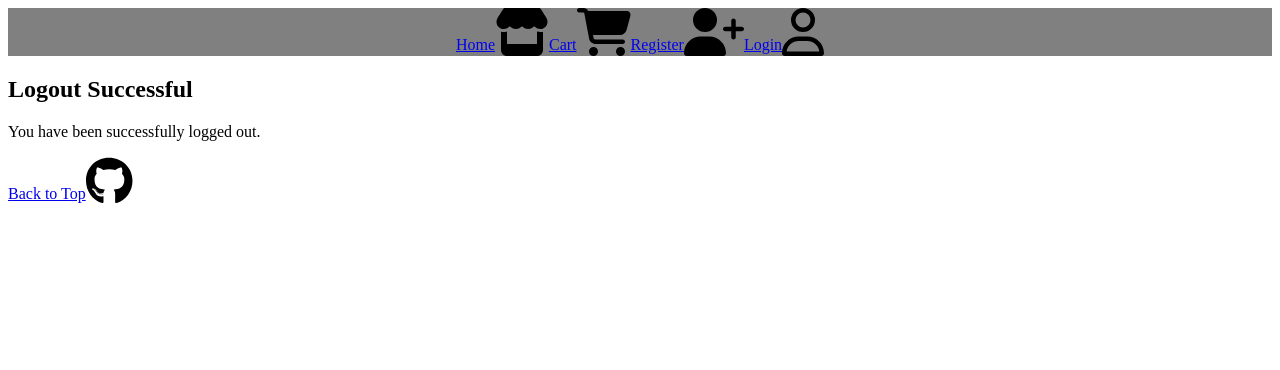
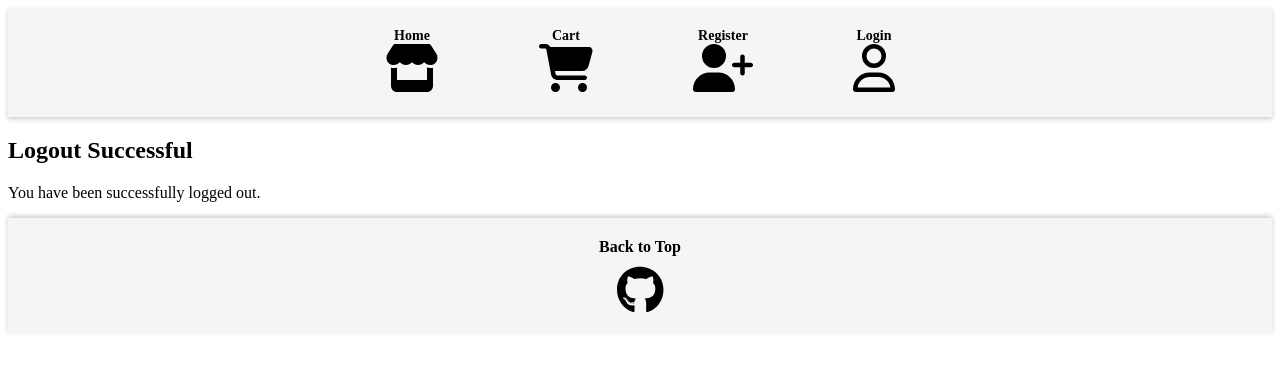
Before and after one commit to CPatterson94/Its_A_Shoe_In, a React (Vite) app: page /logout in a window 1280 px wide. Shown: the top 370 px of the page. Built offline with nearby package versions, Linux system fonts and the light colour scheme; no server answers.

Commit message:
nav and footer styling

```diff
--- a/src/client/components/navigation/NavLoggedIn.jsx
+++ b/src/client/components/navigation/NavLoggedIn.jsx
@@ -8,19 +8,19 @@ import { faUser } from '@fortawesome/free-solid-svg-icons';
 
 function NavLoggedIn() {
   return (
-    <nav>
-      <div>
-        <Link to="/"className="NavLink">
-        Home
-          <FontAwesomeIcon icon={faStore} size="3x" style={{ color: "#000000" }} />
-        </Link>
-        <Link to="/cart"className="NavLink">
-        Cart
-             <FontAwesomeIcon icon={faCartShopping} size="3x" style={{ color: "#000000" }} />
+    <nav className="navbar">
+    <div className="nav-list">
+    <Link to="/"className="nav-link">
+    <span className="link-text">Home</span>
+      <FontAwesomeIcon icon={faStore} size="3x" style={{ color: "#000000" }} className="nav-icon"/>
+      </Link>
+          <Link to="/cart"className="nav-link">
+          <span className="link-text">Cart</span>
+             <FontAwesomeIcon icon={faCartShopping} size="3x" style={{ color: "#000000" }}className="nav-icon" />
           </Link>
-          <Link to="/account"className="NavLink">
-          Account
-             <FontAwesomeIcon icon={faUser} size="3x" style={{ color: "#000000" }} />
+          <Link to="/account"className="nav-link">
+          <span className="link-text">Account</span>
+             <FontAwesomeIcon icon={faUser} size="3x" style={{ color: "#000000" }} className="nav-icon"/>
           </Link>
       </div>
     </nav>
--- a/src/client/components/navigation/NavLoggedOut.jsx
+++ b/src/client/components/navigation/NavLoggedOut.jsx
@@ -10,23 +10,23 @@ function NavLoggedOut() {
 
   return (
     <>
-      <nav>
-        <div>
-        <Link to="/"className="NavLink">
-        Home
-          <FontAwesomeIcon icon={faStore} size="3x" style={{ color: "#000000" }} />
+      <nav className="navbar">
+        <div className="nav-list">
+        <Link to="/"className="nav-link">
+        <span className="link-text">Home</span>
+          <FontAwesomeIcon icon={faStore} size="3x" style={{ color: "#000000" }} className="nav-icon"/>
         </Link>
-          <Link to="/cart"className="NavLink">
-          Cart
-             <FontAwesomeIcon icon={faCartShopping} size="3x" style={{ color: "#000000" }} />
+          <Link to="/cart"className="nav-link">
+          <span className="link-text">Cart</span>
+             <FontAwesomeIcon icon={faCartShopping} size="3x" style={{ color: "#000000" }}className="nav-icon" />
           </Link>
-          <Link to={"/register"}className="NavLink">
-          Register
-          <FontAwesomeIcon icon={faUserPlus} size="3x" style={{ color: "#000000" }} />
+          <Link to={"/register"}className="nav-link">
+          <span className="link-text">Register</span>
+          <FontAwesomeIcon icon={faUserPlus} size="3x" style={{ color: "#000000" }}className="nav-icon" />
           </Link>
-          <Link to="/login" className="NavLink">
-          Login
-             <FontAwesomeIcon icon={faUser} size="3x" style={{ color: "#000000" }} />
+          <Link to="/login" className="nav-link">
+          <span className="link-text">Login</span>
+             <FontAwesomeIcon icon={faUser} size="3x" style={{ color: "#000000" }}className="nav-icon" />
           </Link>
         </div>
       </nav>
--- a/src/client/components/navigation/footer.jsx
+++ b/src/client/components/navigation/footer.jsx
@@ -4,7 +4,7 @@ import { faGithub } from '@fortawesome/free-brands-svg-icons';
 
 function Footer() {
     return (
-        <footer>
+        <footer className = "footer">
             <a href="#top">Back to Top</a>
             <a href="https://github.com/CPatterson94/Its_A_Shoe_In" target="_blank" rel="noopener noreferrer" className="git">
                 <FontAwesomeIcon icon={faGithub} size="3x" style={{ color: "#000000" }} />
--- a/src/client/style/footer.scss
+++ b/src/client/style/footer.scss
@@ -0,0 +1,24 @@
+
+.footer {
+    background-color: whitesmoke;
+    color: #fff;
+    padding: 20px;
+    text-align: center;
+    box-shadow: 0 -2px 5px rgba(0, 0, 0, 0.2)
+  }
+
+  .footer a {
+    color: black;
+    text-decoration: none;
+    margin: 0 10px;
+    font-weight: bold;
+  }
+
+  .footer a:hover {
+    color: #ccc;
+  }
+
+  .footer .git {
+    margin-top: 10px;
+    display: block;
+  }
--- a/src/client/style/nav.scss
+++ b/src/client/style/nav.scss
@@ -1,5 +1,34 @@
-nav {
+
+.navbar {
+  background-color: whitesmoke;
+  padding: 10px 20px;
+  box-shadow: 0 2px 5px rgba(0, 0, 0, 0.2);
+}
+
+.nav-list {
+  list-style-type: none;
+  padding: 0;
+  margin: 0;
   display: flex;
-  justify-content: space-around;
-  background-color: grey;
+  justify-content: center;
 }
+
+.nav-link {
+  text-decoration: none;
+  color: black;
+  padding: 10px 50px;
+  display: flex;
+  flex-direction: column;
+  align-items: center;
+}
+
+
+.nav-icon {
+  margin-bottom: 5px;
+}
+
+.link-text {
+  font-size: 14px;
+  font-weight: bold;
+  text-align: center;
+}
--- a/src/index.css
+++ b/src/index.css
@@ -1,7 +1,58 @@
-nav {
+.navbar {
+  background-color: whitesmoke;
+  padding: 10px 20px;
+  box-shadow: 0 2px 5px rgba(0, 0, 0, 0.2);
+}
+
+.nav-list {
+  list-style-type: none;
+  padding: 0;
+  margin: 0;
   display: flex;
-  justify-content: space-around;
-  background-color: grey;
+  justify-content: center;
+}
+
+.nav-link {
+  text-decoration: none;
+  color: black;
+  padding: 10px 50px;
+  display: flex;
+  flex-direction: column;
+  align-items: center;
+}
+
+.nav-icon {
+  margin-bottom: 5px;
+}
+
+.link-text {
+  font-size: 14px;
+  font-weight: bold;
+  text-align: center;
+}
+
+.footer {
+  background-color: whitesmoke;
+  color: #fff;
+  padding: 20px;
+  text-align: center;
+  box-shadow: 0 -2px 5px rgba(0, 0, 0, 0.2);
+}
+
+.footer a {
+  color: black;
+  text-decoration: none;
+  margin: 0 10px;
+  font-weight: bold;
+}
+
+.footer a:hover {
+  color: #ccc;
+}
+
+.footer .git {
+  margin-top: 10px;
+  display: block;
 }
 
 /*# sourceMappingURL=index.css.map */
```
Also changed, not shown: 1 other file (tests, documents, lock files or other folders).
